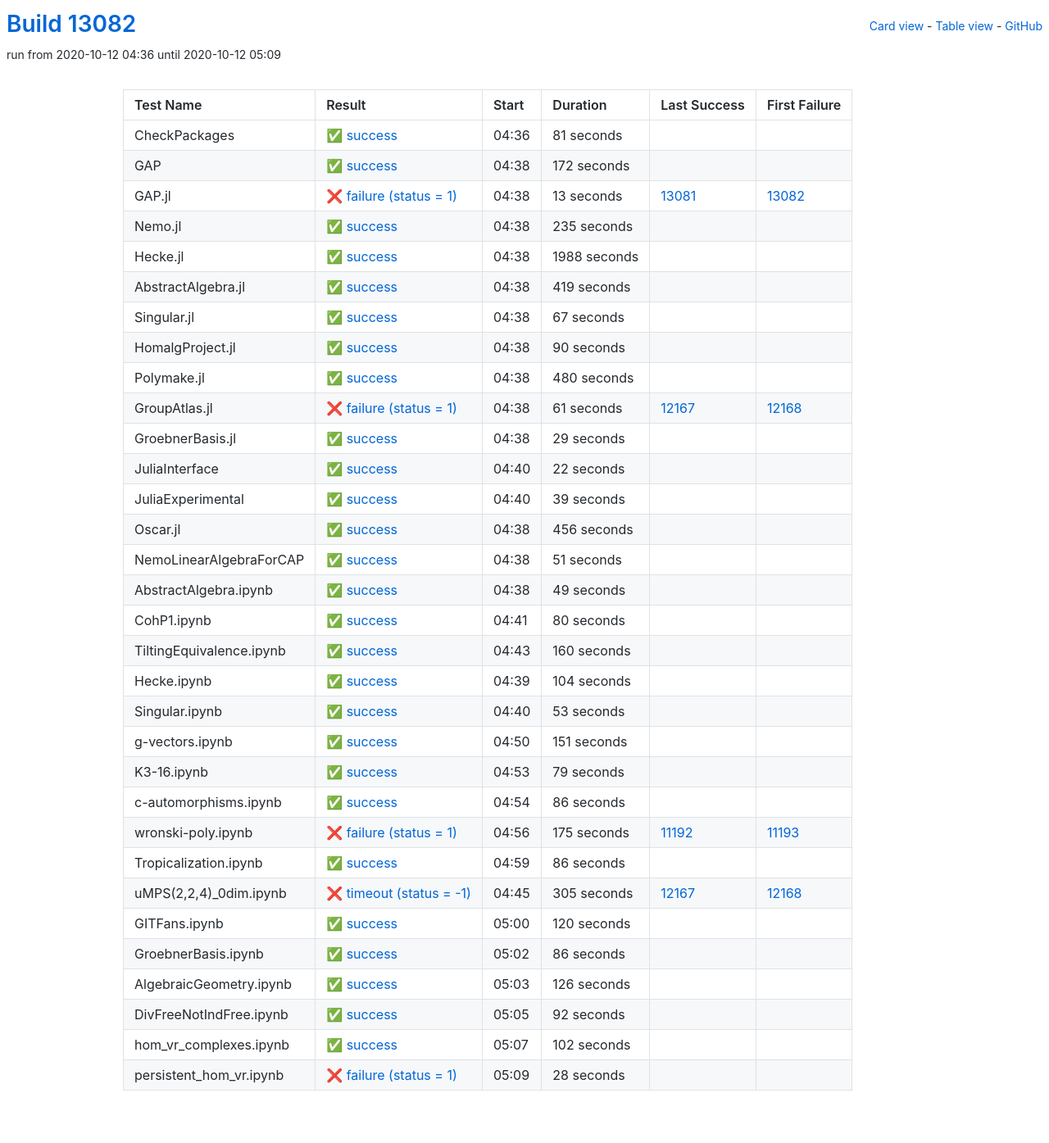
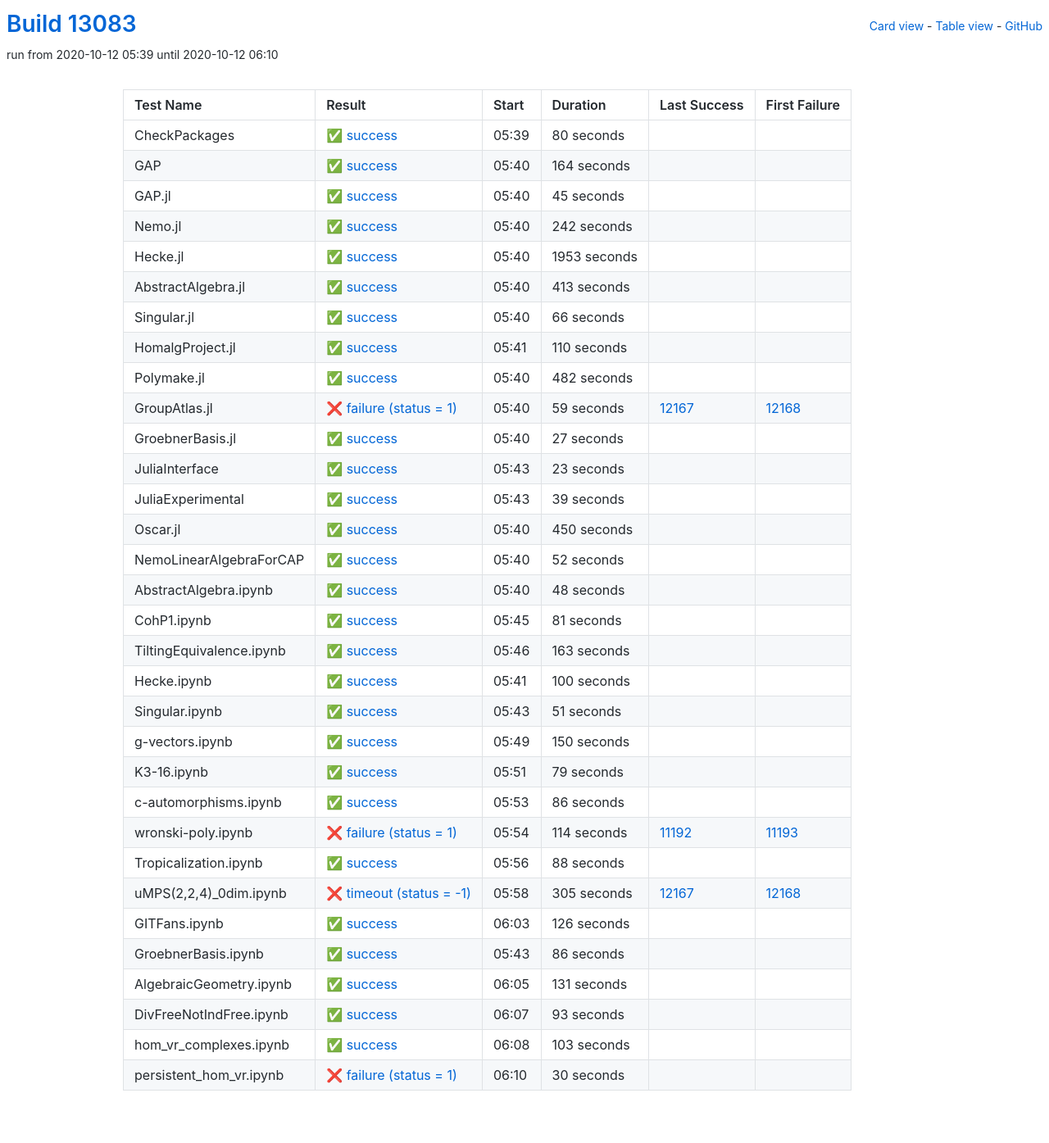
Before and after one commit to oscar-system/oscar-ci-status, a Jekyll site: the page built from table.html, in a window 1280 px wide. Shown: the whole page at 82% size. Built offline with Jekyll 4.4.1, drawn with Linux system fonts in a browser that asks for light colours.

Commit message:
Build #13083

```diff
--- a/_data/ci.yml
+++ b/_data/ci.yml
@@ -1,6 +1,6 @@
 ---
-build: 13082
-build_url: https://oscarci.mathematik.uni-kl.de/job/oscar/13082/
+build: 13083
+build_url: https://oscarci.mathematik.uni-kl.de/job/oscar/13083/
 job: oscar
 organization: oscar-system
 repo: oscar-ci-status
@@ -8,152 +8,152 @@
 tests:
 - name: CheckPackages
   id: checkpackages
-  log: https://oscarci.mathematik.uni-kl.de/job/oscar/13082/artifact/logs/build-13082/CheckPackages.log
-  start: 2020-10-12 04:36
+  log: https://oscarci.mathematik.uni-kl.de/job/oscar/13083/artifact/logs/build-13083/CheckPackages.log
+  start: 2020-10-12 05:39
   success: true
   exitcode: 0
   status: success
-  duration: 81
+  duration: 80
   last_success: false
   last_success_url:
   first_failure: false
   first_failure_url:
 - name: GAP
   id: gap
-  log: https://oscarci.mathematik.uni-kl.de/job/oscar/13082/artifact/logs/build-13082/GAP.log
-  start: 2020-10-12 04:38
+  log: https://oscarci.mathematik.uni-kl.de/job/oscar/13083/artifact/logs/build-13083/GAP.log
+  start: 2020-10-12 05:40
   success: true
   exitcode: 0
   status: success
-  duration: 172
+  duration: 164
   last_success: false
   last_success_url:
   first_failure: false
   first_failure_url:
 - name: GAP.jl
   id: gap-jl
-  log: https://oscarci.mathematik.uni-kl.de/job/oscar/13082/artifact/logs/build-13082/GAP.jl.log
-  start: 2020-10-12 04:38
-  success: false
-  exitcode: 1
-  status: failure
-  duration: 13
-  last_success: 13081
-  last_success_url: https://oscarci.mathematik.uni-kl.de/job/oscar/13081/
-  first_failure: 13082
-  first_failure_url: https://oscarci.mathematik.uni-kl.de/job/oscar/13082/
-- name: Nemo.jl
-  id: nemo-jl
-  log: https://oscarci.mathematik.uni-kl.de/job/oscar/13082/artifact/logs/build-13082/Nemo.jl.log
-  start: 2020-10-12 04:38
+  log: https://oscarci.mathematik.uni-kl.de/job/oscar/13083/artifact/logs/build-13083/GAP.jl.log
+  start: 2020-10-12 05:40
   success: true
   exitcode: 0
   status: success
-  duration: 235
+  duration: 45
+  last_success: false
+  last_success_url:
+  first_failure: false
+  first_failure_url:
+- name: Nemo.jl
+  id: nemo-jl
+  log: https://oscarci.mathematik.uni-kl.de/job/oscar/13083/artifact/logs/build-13083/Nemo.jl.log
+  start: 2020-10-12 05:40
+  success: true
+  exitcode: 0
+  status: success
+  duration: 242
   last_success: false
   last_success_url:
   first_failure: false
   first_failure_url:
 - name: Hecke.jl
   id: hecke-jl
-  log: https://oscarci.mathematik.uni-kl.de/job/oscar/13082/artifact/logs/build-13082/Hecke.jl.log
-  start: 2020-10-12 04:38
+  log: https://oscarci.mathematik.uni-kl.de/job/oscar/13083/artifact/logs/build-13083/Hecke.jl.log
+  start: 2020-10-12 05:40
   success: true
   exitcode: 0
   status: success
-  duration: 1988
+  duration: 1953
   last_success: false
   last_success_url:
   first_failure: false
   first_failure_url:
 - name: AbstractAlgebra.jl
   id: abstractalgebra-jl
-  log: https://oscarci.mathematik.uni-kl.de/job/oscar/13082/artifact/logs/build-13082/AbstractAlgebra.jl.log
-  start: 2020-10-12 04:38
+  log: https://oscarci.mathematik.uni-kl.de/job/oscar/13083/artifact/logs/build-13083/AbstractAlgebra.jl.log
+  start: 2020-10-12 05:40
   success: true
   exitcode: 0
   status: success
-  duration: 419
+  duration: 413
   last_success: false
   last_success_url:
   first_failure: false
   first_failure_url:
 - name: Singular.jl
   id: singular-jl
-  log: https://oscarci.mathematik.uni-kl.de/job/oscar/13082/artifact/logs/build-13082/Singular.jl.log
-  start: 2020-10-12 04:38
+  log: https://oscarci.mathematik.uni-kl.de/job/oscar/13083/artifact/logs/build-13083/Singular.jl.log
+  start: 2020-10-12 05:40
   success: true
   exitcode: 0
   status: success
-  duration: 67
+  duration: 66
   last_success: false
   last_success_url:
   first_failure: false
   first_failure_url:
 - name: HomalgProject.jl
   id: homalgproject-jl
-  log: https://oscarci.mathematik.uni-kl.de/job/oscar/13082/artifact/logs/build-13082/HomalgProject.jl.log
-  start: 2020-10-12 04:38
+  log: https://oscarci.mathematik.uni-kl.de/job/oscar/13083/artifact/logs/build-13083/HomalgProject.jl.log
+  start: 2020-10-12 05:41
   success: true
   exitcode: 0
   status: success
-  duration: 90
+  duration: 110
   last_success: false
   last_success_url:
   first_failure: false
   first_failure_url:
 - name: Polymake.jl
   id: polymake-jl
-  log: https://oscarci.mathematik.uni-kl.de/job/oscar/13082/artifact/logs/build-13082/Polymake.jl.log
-  start: 2020-10-12 04:38
+  log: https://oscarci.mathematik.uni-kl.de/job/oscar/13083/artifact/logs/build-13083/Polymake.jl.log
+  start: 2020-10-12 05:40
   success: true
   exitcode: 0
   status: success
-  duration: 480
+  duration: 482
   last_success: false
   last_success_url:
   first_failure: false
   first_failure_url:
 - name: GroupAtlas.jl
   id: groupatlas-jl
-  log: https://oscarci.mathematik.uni-kl.de/job/oscar/13082/artifact/logs/build-13082/GroupAtlas.jl.log
-  start: 2020-10-12 04:38
+  log: https://oscarci.mathematik.uni-kl.de/job/oscar/13083/artifact/logs/build-13083/GroupAtlas.jl.log
+  start: 2020-10-12 05:40
   success: false
   exitcode: 1
   status: failure
-  duration: 61
+  duration: 59
   last_success: 12167
   last_success_url: https://oscarci.mathematik.uni-kl.de/job/oscar/12167/
   first_failure: 12168
   first_failure_url: https://oscarci.mathematik.uni-kl.de/job/oscar/12168/
 - name: GroebnerBasis.jl
   id: groebnerbasis-jl
-  log: https://oscarci.mathematik.uni-kl.de/job/oscar/13082/artifact/logs/build-13082/GroebnerBasis.jl.log
-  start: 2020-10-12 04:38
+  log: https://oscarci.mathematik.uni-kl.de/job/oscar/13083/artifact/logs/build-13083/GroebnerBasis.jl.log
+  start: 2020-10-12 05:40
   success: true
   exitcode: 0
   status: success
-  duration: 29
+  duration: 27
   last_success: false
   last_success_url:
   first_failure: false
   first_failure_url:
 - name: JuliaInterface
   id: juliainterface
-  log: https://oscarci.mathematik.uni-kl.de/job/oscar/13082/artifact/logs/build-13082/JuliaInterface.log
-  start: 2020-10-12 04:40
+  log: https://oscarci.mathematik.uni-kl.de/job/oscar/13083/artifact/logs/build-13083/JuliaInterface.log
+  start: 2020-10-12 05:43
   success: true
   exitcode: 0
   status: success
-  duration: 22
+  duration: 23
   last_success: false
   last_success_url:
   first_failure: false
   first_failure_url:
 - name: JuliaExperimental
   id: juliaexperimental
-  log: https://oscarci.mathematik.uni-kl.de/job/oscar/13082/artifact/logs/build-13082/JuliaExperimental.log
-  start: 2020-10-12 04:40
+  log: https://oscarci.mathematik.uni-kl.de/job/oscar/13083/artifact/logs/build-13083/JuliaExperimental.log
+  start: 2020-10-12 05:43
   success: true
   exitcode: 0
   status: success
@@ -164,20 +164,80 @@
   first_failure_url:
 - name: Oscar.jl
   id: oscar-jl
-  log: https://oscarci.mathematik.uni-kl.de/job/oscar/13082/artifact/logs/build-13082/Oscar.jl.log
-  start: 2020-10-12 04:38
+  log: https://oscarci.mathematik.uni-kl.de/job/oscar/13083/artifact/logs/build-13083/Oscar.jl.log
+  start: 2020-10-12 05:40
   success: true
   exitcode: 0
   status: success
-  duration: 456
+  duration: 450
   last_success: false
   last_success_url:
   first_failure: false
   first_failure_url:
 - name: NemoLinearAlgebraForCAP
   id: nemolinearalgebraforcap
-  log: https://oscarci.mathematik.uni-kl.de/job/oscar/13082/artifact/logs/build-13082/NemoLinearAlgebraForCAP.log
-  start: 2020-10-12 04:38
+  log: https://oscarci.mathematik.uni-kl.de/job/oscar/13083/artifact/logs/build-13083/NemoLinearAlgebraForCAP.log
+  start: 2020-10-12 05:40
+  success: true
+  exitcode: 0
+  status: success
+  duration: 52
+  last_success: false
+  last_success_url:
+  first_failure: false
+  first_failure_url:
+- name: AbstractAlgebra.ipynb
+  id: abstractalgebra-ipynb
+  log: https://oscarci.mathematik.uni-kl.de/job/oscar/13083/artifact/logs/build-13083/AbstractAlgebra.ipynb.log
+  start: 2020-10-12 05:40
+  success: true
+  exitcode: 0
+  status: success
+  duration: 48
+  last_success: false
+  last_success_url:
+  first_failure: false
+  first_failure_url:
+- name: CohP1.ipynb
+  id: cohp1-ipynb
+  log: https://oscarci.mathematik.uni-kl.de/job/oscar/13083/artifact/logs/build-13083/CohP1.ipynb.log
+  start: 2020-10-12 05:45
+  success: true
+  exitcode: 0
+  status: success
+  duration: 81
+  last_success: false
+  last_success_url:
+  first_failure: false
+  first_failure_url:
+- name: TiltingEquivalence.ipynb
+  id: tiltingequivalence-ipynb
+  log: https://oscarci.mathematik.uni-kl.de/job/oscar/13083/artifact/logs/build-13083/TiltingEquivalence.ipynb.log
+  start: 2020-10-12 05:46
+  success: true
+  exitcode: 0
+  status: success
+  duration: 163
+  last_success: false
+  last_success_url:
+  first_failure: false
+  first_failure_url:
+- name: Hecke.ipynb
+  id: hecke-ipynb
+  log: https://oscarci.mathematik.uni-kl.de/job/oscar/13083/artifact/logs/build-13083/Hecke.ipynb.log
+  start: 2020-10-12 05:41
+  success: true
+  exitcode: 0
+  status: success
+  duration: 100
+  last_success: false
+  last_success_url:
+  first_failure: false
+  first_failure_url:
+- name: Singular.ipynb
+  id: singular-ipynb
+  log: https://oscarci.mathematik.uni-kl.de/job/oscar/13083/artifact/logs/build-13083/Singular.ipynb.log
+  start: 2020-10-12 05:43
   success: true
   exitcode: 0
   status: success
@@ -186,82 +246,22 @@
   last_success_url:
   first_failure: false
   first_failure_url:
-- name: AbstractAlgebra.ipynb
-  id: abstractalgebra-ipynb
-  log: https://oscarci.mathematik.uni-kl.de/job/oscar/13082/artifact/logs/build-13082/AbstractAlgebra.ipynb.log
-  start: 2020-10-12 04:38
+- name: g-vectors.ipynb
+  id: g-vectors-ipynb
+  log: https://oscarci.mathematik.uni-kl.de/job/oscar/13083/artifact/logs/build-13083/g-vectors.ipynb.log
+  start: 2020-10-12 05:49
   success: true
   exitcode: 0
   status: success
-  duration: 49
-  last_success: false
-  last_success_url:
-  first_failure: false
-  first_failure_url:
-- name: CohP1.ipynb
-  id: cohp1-ipynb
-  log: https://oscarci.mathematik.uni-kl.de/job/oscar/13082/artifact/logs/build-13082/CohP1.ipynb.log
-  start: 2020-10-12 04:41
-  success: true
-  exitcode: 0
-  status: success
-  duration: 80
-  last_success: false
-  last_success_url:
-  first_failure: false
-  first_failure_url:
-- name: TiltingEquivalence.ipynb
-  id: tiltingequivalence-ipynb
-  log: https://oscarci.mathematik.uni-kl.de/job/oscar/13082/artifact/logs/build-13082/TiltingEquivalence.ipynb.log
-  start: 2020-10-12 04:43
-  success: true
-  exitcode: 0
-  status: success
-  duration: 160
-  last_success: false
-  last_success_url:
-  first_failure: false
-  first_failure_url:
-- name: Hecke.ipynb
-  id: hecke-ipynb
-  log: https://oscarci.mathematik.uni-kl.de/job/oscar/13082/artifact/logs/build-13082/Hecke.ipynb.log
-  start: 2020-10-12 04:39
-  success: true
-  exitcode: 0
-  status: success
-  duration: 104
-  last_success: false
-  last_success_url:
-  first_failure: false
-  first_failure_url:
-- name: Singular.ipynb
-  id: singular-ipynb
-  log: https://oscarci.mathematik.uni-kl.de/job/oscar/13082/artifact/logs/build-13082/Singular.ipynb.log
-  start: 2020-10-12 04:40
-  success: true
-  exitcode: 0
-  status: success
-  duration: 53
-  last_success: false
-  last_success_url:
-  first_failure: false
-  first_failure_url:
-- name: g-vectors.ipynb
-  id: g-vectors-ipynb
-  log: https://oscarci.mathematik.uni-kl.de/job/oscar/13082/artifact/logs/build-13082/g-vectors.ipynb.log
-  start: 2020-10-12 04:50
-  success: true
-  exitcode: 0
-  status: success
-  duration: 151
+  duration: 150
   last_success: false
   last_success_url:
   first_failure: false
   first_failure_url:
 - name: K3-16.ipynb
   id: k3-16-ipynb
-  log: https://oscarci.mathematik.uni-kl.de/job/oscar/13082/artifact/logs/build-13082/K3-16.ipynb.log
-  start: 2020-10-12 04:53
+  log: https://oscarci.mathematik.uni-kl.de/job/oscar/13083/artifact/logs/build-13083/K3-16.ipynb.log
+  start: 2020-10-12 05:51
   success: true
   exitcode: 0
   status: success
@@ -272,8 +272,8 @@
   first_failure_url:
 - name: c-automorphisms.ipynb
   id: c-automorphisms-ipynb
-  log: https://oscarci.mathematik.uni-kl.de/job/oscar/13082/artifact/logs/build-13082/c-automorphisms.ipynb.log
-  start: 2020-10-12 04:54
+  log: https://oscarci.mathematik.uni-kl.de/job/oscar/13083/artifact/logs/build-13083/c-automorphisms.ipynb.log
+  start: 2020-10-12 05:53
   success: true
   exitcode: 0
   status: success
@@ -284,32 +284,32 @@
   first_failure_url:
 - name: wronski-poly.ipynb
   id: wronski-poly-ipynb
-  log: https://oscarci.mathematik.uni-kl.de/job/oscar/13082/artifact/logs/build-13082/wronski-poly.ipynb.log
-  start: 2020-10-12 04:56
+  log: https://oscarci.mathematik.uni-kl.de/job/oscar/13083/artifact/logs/build-13083/wronski-poly.ipynb.log
+  start: 2020-10-12 05:54
   success: false
   exitcode: 1
   status: failure
-  duration: 175
+  duration: 114
   last_success: 11192
   last_success_url: https://oscarci.mathematik.uni-kl.de/job/oscar/11192/
   first_failure: 11193
   first_failure_url: https://oscarci.mathematik.uni-kl.de/job/oscar/11193/
 - name: Tropicalization.ipynb
   id: tropicalization-ipynb
-  log: https://oscarci.mathematik.uni-kl.de/job/oscar/13082/artifact/logs/build-13082/Tropicalization.ipynb.log
-  start: 2020-10-12 04:59
+  log: https://oscarci.mathematik.uni-kl.de/job/oscar/13083/artifact/logs/build-13083/Tropicalization.ipynb.log
+  start: 2020-10-12 05:56
   success: true
   exitcode: 0
   status: success
-  duration: 86
+  duration: 88
   last_success: false
   last_success_url:
   first_failure: false
   first_failure_url:
 - name: uMPS(2,2,4)_0dim.ipynb
   id: umps-2-2-4-0dim-ipynb
-  log: https://oscarci.mathematik.uni-kl.de/job/oscar/13082/artifact/logs/build-13082/uMPS-2-2-4-_0dim.ipynb.log
-  start: 2020-10-12 04:45
+  log: https://oscarci.mathematik.uni-kl.de/job/oscar/13083/artifact/logs/build-13083/uMPS-2-2-4-_0dim.ipynb.log
+  start: 2020-10-12 05:58
   success: false
   exitcode: -1
   status: timeout
@@ -320,20 +320,20 @@
   first_failure_url: https://oscarci.mathematik.uni-kl.de/job/oscar/12168/
 - name: GITFans.ipynb
   id: gitfans-ipynb
-  log: https://oscarci.mathematik.uni-kl.de/job/oscar/13082/artifact/logs/build-13082/GITFans.ipynb.log
-  start: 2020-10-12 05:00
+  log: https://oscarci.mathematik.uni-kl.de/job/oscar/13083/artifact/logs/build-13083/GITFans.ipynb.log
+  start: 2020-10-12 06:03
   success: true
   exitcode: 0
   status: success
-  duration: 120
+  duration: 126
   last_success: false
   last_success_url:
   first_failure: false
   first_failure_url:
 - name: GroebnerBasis.ipynb
   id: groebnerbasis-ipynb
-  log: https://oscarci.mathematik.uni-kl.de/job/oscar/13082/artifact/logs/build-13082/GroebnerBasis.ipynb.log
-  start: 2020-10-12 05:02
+  log: https://oscarci.mathematik.uni-kl.de/job/oscar/13083/artifact/logs/build-13083/GroebnerBasis.ipynb.log
+  start: 2020-10-12 05:43
   success: true
   exitcode: 0
   status: success
@@ -344,48 +344,48 @@
   first_failure_url:
 - name: AlgebraicGeometry.ipynb
   id: algebraicgeometry-ipynb
-  log: https://oscarci.mathematik.uni-kl.de/job/oscar/13082/artifact/logs/build-13082/AlgebraicGeometry.ipynb.log
-  start: 2020-10-12 05:03
+  log: https://oscarci.mathematik.uni-kl.de/job/oscar/13083/artifact/logs/build-13083/AlgebraicGeometry.ipynb.log
+  start: 2020-10-12 06:05
   success: true
   exitcode: 0
   status: success
-  duration: 126
+  duration: 131
   last_success: false
   last_success_url:
   first_failure: false
   first_failure_url:
 - name: DivFreeNotIndFree.ipynb
   id: divfreenotindfree-ipynb
-  log: https://oscarci.mathematik.uni-kl.de/job/oscar/13082/artifact/logs/build-13082/DivFreeNotIndFree.ipynb.log
-  start: 2020-10-12 05:05
+  log: https://oscarci.mathematik.uni-kl.de/job/oscar/13083/artifact/logs/build-13083/DivFreeNotIndFree.ipynb.log
+  start: 2020-10-12 06:07
   success: true
   exitcode: 0
   status: success
-  duration: 92
+  duration: 93
   last_success: false
   last_success_url:
   first_failure: false
   first_failure_url:
 - name: hom_vr_complexes.ipynb
   id: hom-vr-complexes-ipynb
-  log: https://oscarci.mathematik.uni-kl.de/job/oscar/13082/artifact/logs/build-13082/hom_vr_complexes.ipynb.log
-  start: 2020-10-12 05:07
+  log: https://oscarci.mathematik.uni-kl.de/job/oscar/13083/artifact/logs/build-13083/hom_vr_complexes.ipynb.log
+  start: 2020-10-12 06:08
   success: true
   exitcode: 0
   status: success
-  duration: 102
+  duration: 103
   last_success: false
   last_success_url:
   first_failure: false
   first_failure_url:
 - name: persistent_hom_vr.ipynb
   id: persistent-hom-vr-ipynb
-  log: https://oscarci.mathematik.uni-kl.de/job/oscar/13082/artifact/logs/build-13082/persistent_hom_vr.ipynb.log
-  start: 2020-10-12 05:09
+  log: https://oscarci.mathematik.uni-kl.de/job/oscar/13083/artifact/logs/build-13083/persistent_hom_vr.ipynb.log
+  start: 2020-10-12 06:10
   success: false
   exitcode: 1
   status: failure
-  duration: 28
+  duration: 30
   last_success: false
   last_success_url:
   first_failure: false
```
Also changed, not shown: README.md.
